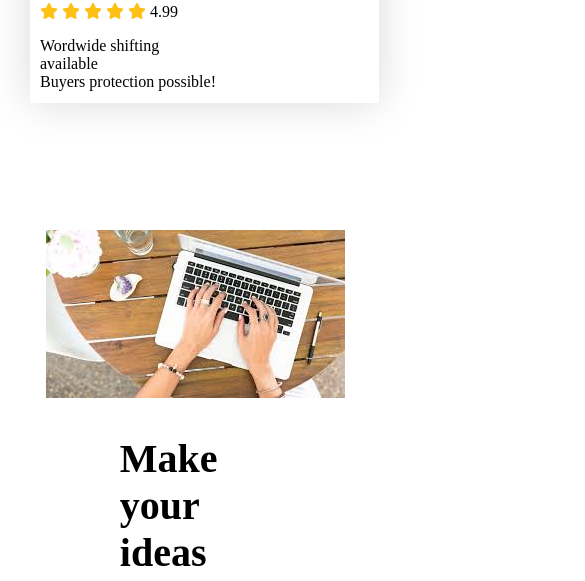
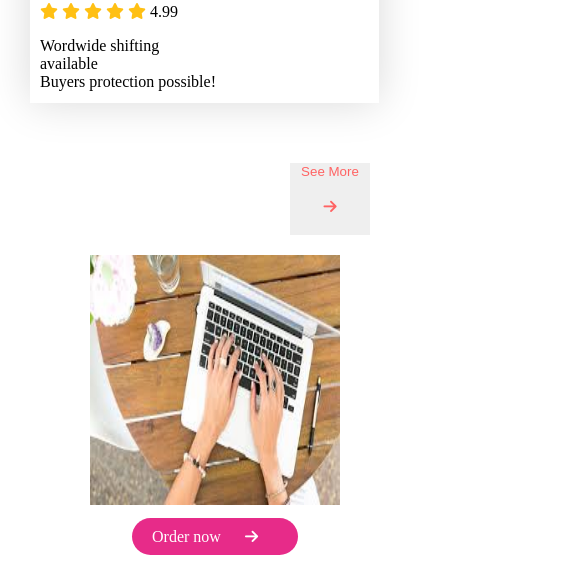
Before and after one commit to Kutubuddin1/influencer_products, a plain HTML site: page index.html in a window 390 px wide. Shown: the part 5390-5971 px from the top of the page, 585 px wide, since content can reach past the window. Drawn offline with nearby package versions, Linux system fonts and the light colour scheme.

Commit message:
responsive added

```diff
--- a/style.css
+++ b/style.css
@@ -202,3 +202,24 @@ footer  p{
     .navbar{
         background: none;
     }
+    .extra-section{
+        width: 100%;
+        margin: 20px;
+      }
+      .extra-section h1{
+        display: none;
+      }
+      .extra-section a{
+        margin: 30px;
+      }
+      .extra-section img{
+        width: 250px;
+        height: 250px;
+      }
+      button{
+        border: none;
+        text-decoration: none;
+        margin-top: 50px;
+        margin-left: 270px;
+        color:#FF6363;
+      }
```
